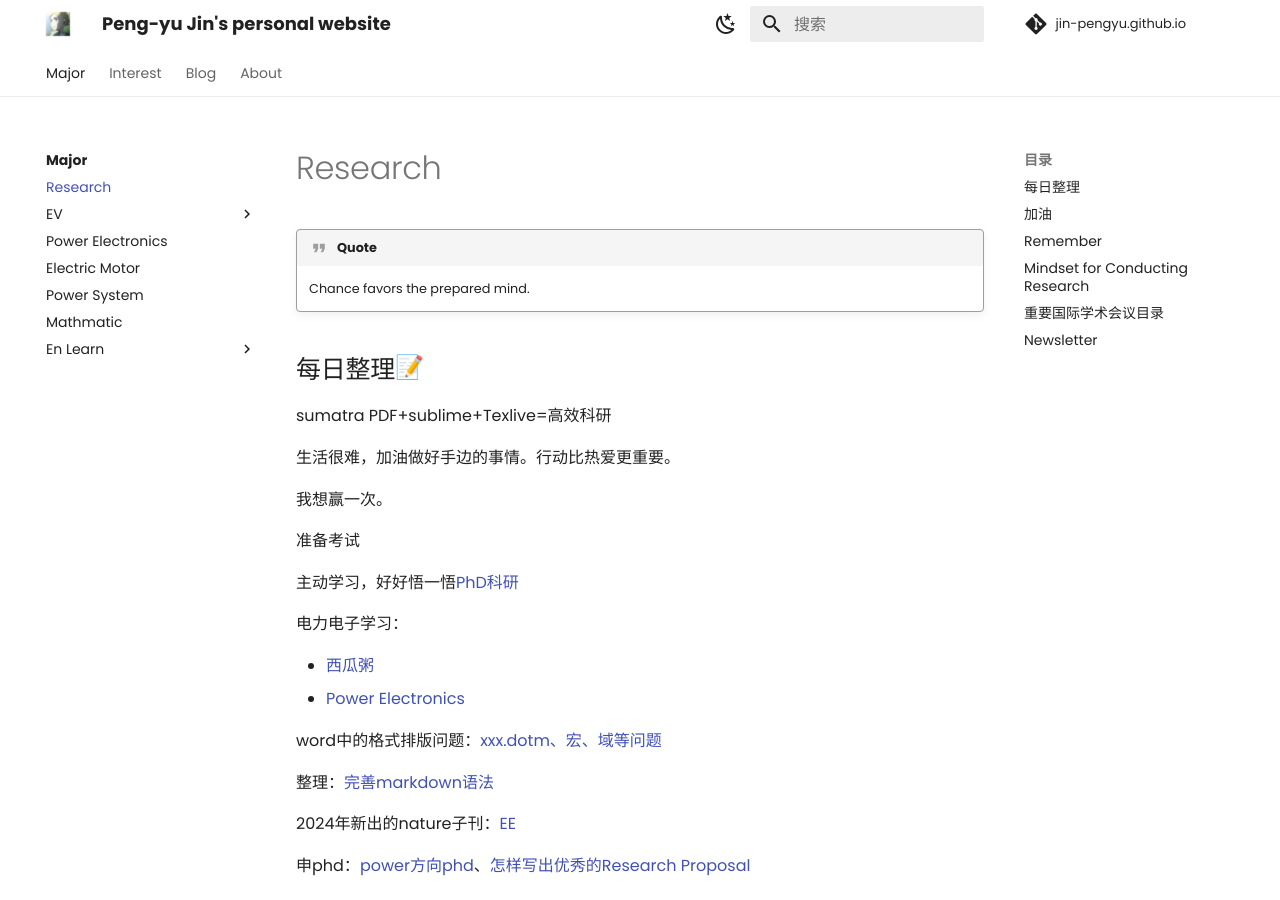
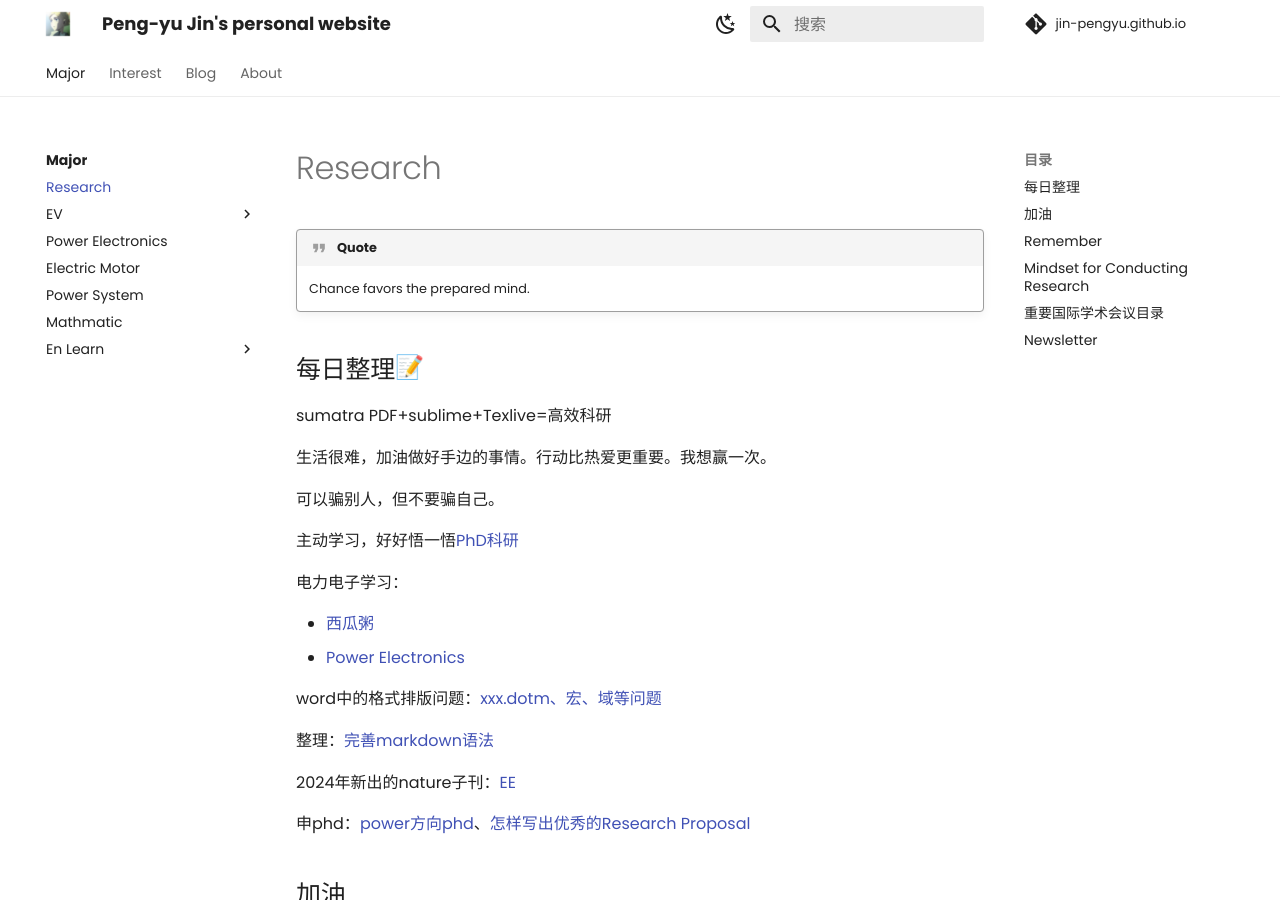
Before and after one commit to Pengyu-Jin/Pengyu-Jin.github.io, an MkDocs documentation site: the page built from docs/major/research/research.md, in a window 1280 px wide and 900 px high. Built offline with MkDocs 1.6.1 and Material for MkDocs 9.7.7, drawn with Linux system fonts in a browser that asks for light colours; emoji names are drawn with the system emoji font; comment, search, counter and statistics services are not loaded.

Commit message:
research20240604

```diff
--- a/docs/major/research/research.md
+++ b/docs/major/research/research.md
@@ -4,11 +4,9 @@
 ## 每日整理:memo:
 sumatra PDF+sublime+Texlive=高效科研
 
-生活很难，加油做好手边的事情。行动比热爱更重要。
+生活很难，加油做好手边的事情。行动比热爱更重要。我想赢一次。
 
-我想赢一次。
-
-准备考试
+可以骗别人，但不要骗自己。
 
 主动学习，好好悟一悟[PhD科研](https://zhuanlan.zhihu.com/p/477439202){:target="_blank"}
 
```
